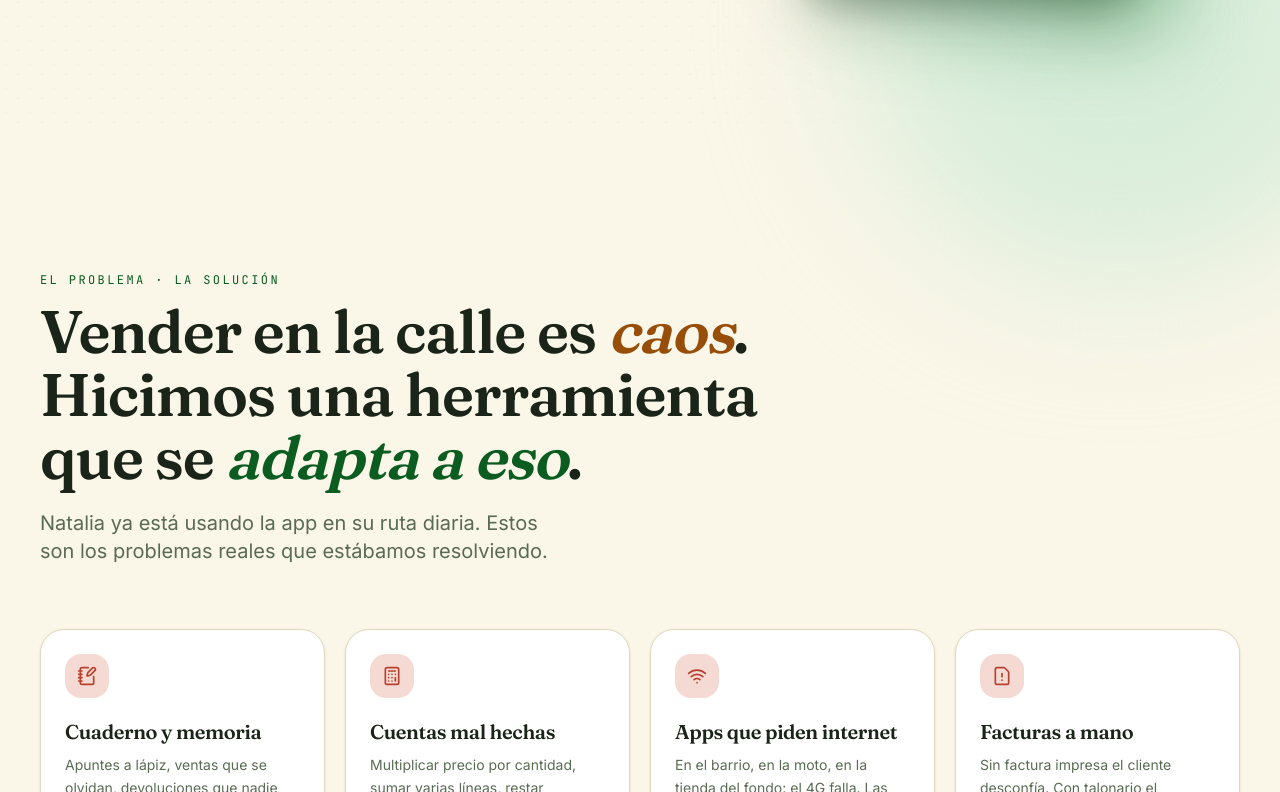
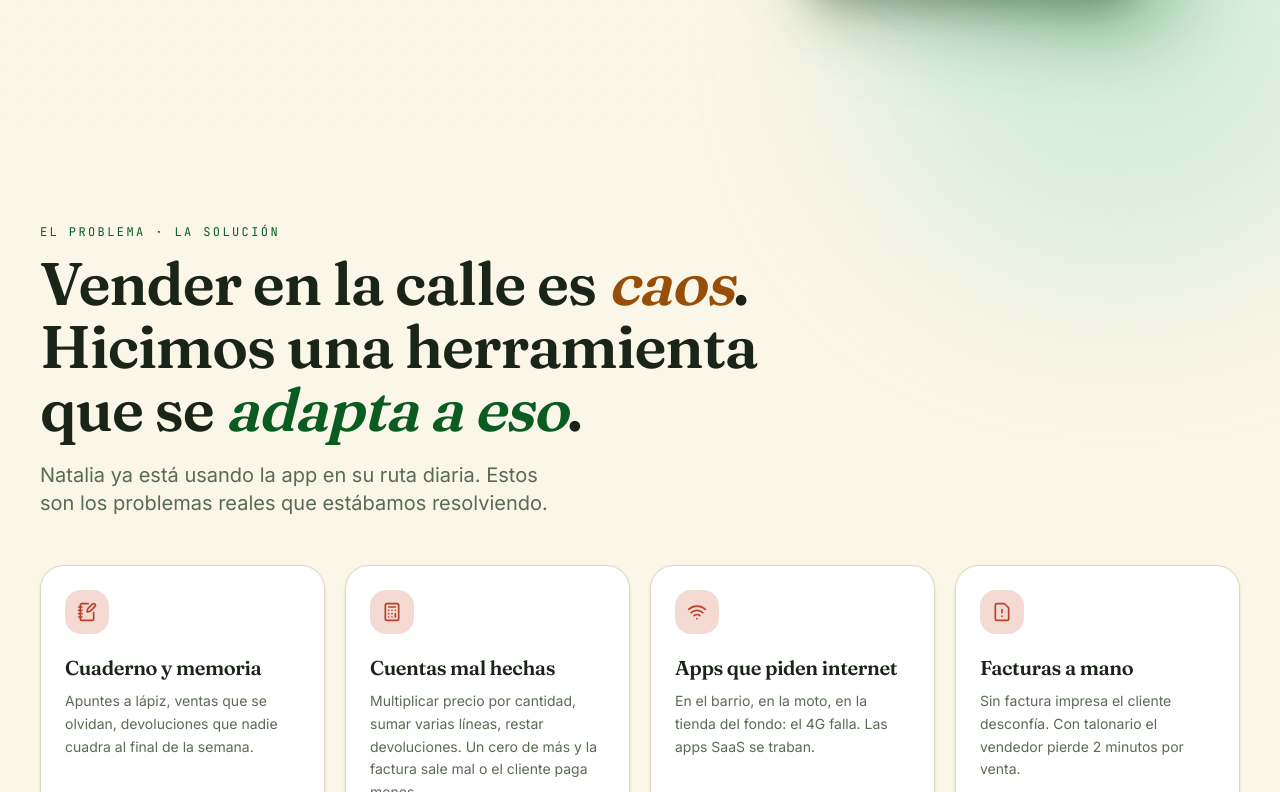
Before and after one commit to MichaelZapataAg/propuesta-arepas-luisa, a React (Vite) app: page / in a window 1280 px wide. Shown: the part 928-1720 px from the top of the page. Built offline with nearby package versions, Linux system fonts and the light colour scheme.

Commit message:
style: reducir padding vertical entre secciones (py-20→16, lg:py-36→24)

```diff
--- a/src/components/CTA.tsx
+++ b/src/components/CTA.tsx
@@ -17,7 +17,7 @@ function WhatsAppIcon({ size = 18 }: { size?: number }) {
 
 export function CTA() {
   return (
-    <section id="cta" className="relative overflow-hidden py-24 md:py-32">
+    <section id="cta" className="relative overflow-hidden py-16 md:py-20 lg:py-24">
       <div
         className="absolute inset-0 -z-10"
         style={{
--- a/src/components/Section.tsx
+++ b/src/components/Section.tsx
@@ -26,7 +26,7 @@ export function Section({
     show: { opacity: 1, y: 0 },
   };
   return (
-    <section id={id} className={`relative py-20 md:py-28 lg:py-36 ${className}`}>
+    <section id={id} className={`relative py-16 md:py-20 lg:py-24 ${className}`}>
       <div className={contained ? 'mx-auto w-full max-w-7xl px-6 md:px-10' : ''}>
         {(eyebrow || title || subtitle) && (
           <motion.div
@@ -37,7 +37,7 @@ export function Section({
               hidden: {},
               show: { transition: { staggerChildren: 0.08 } },
             }}
-            className="mb-12 max-w-3xl md:mb-16"
+            className="mb-10 max-w-3xl md:mb-12"
           >
             {eyebrow && (
               <motion.p
```
